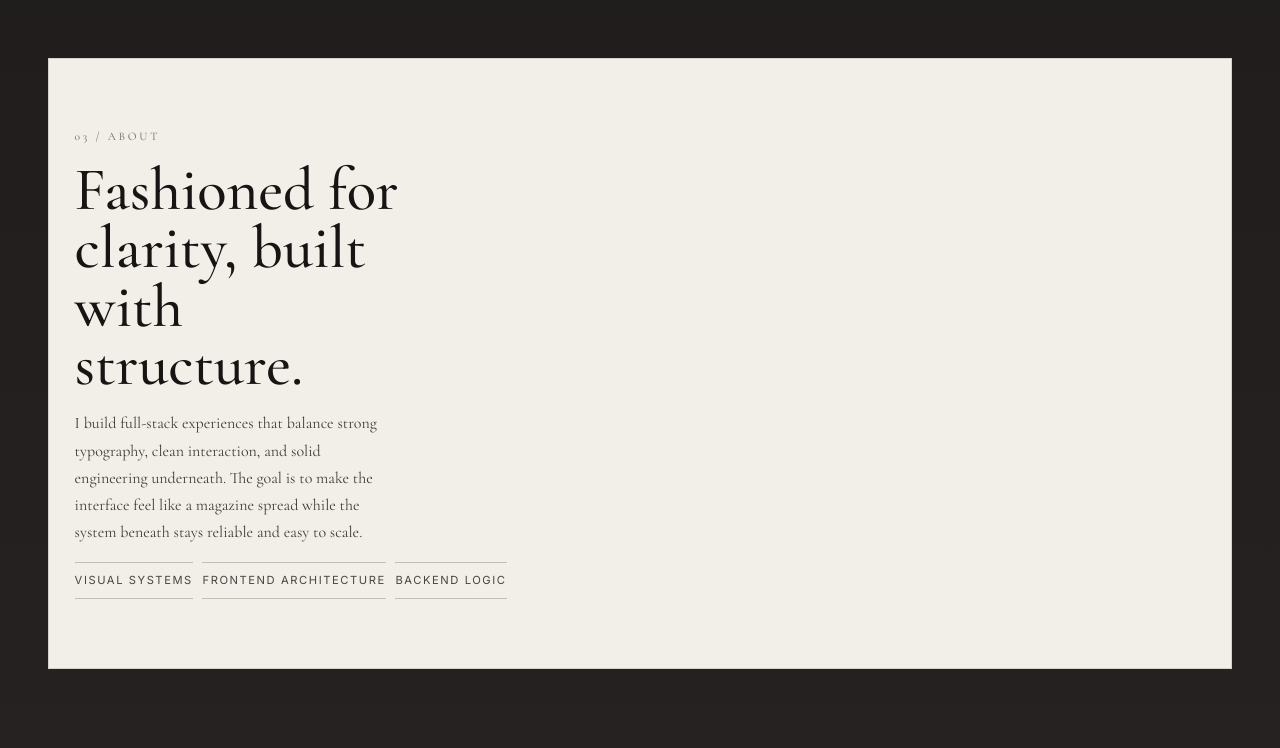
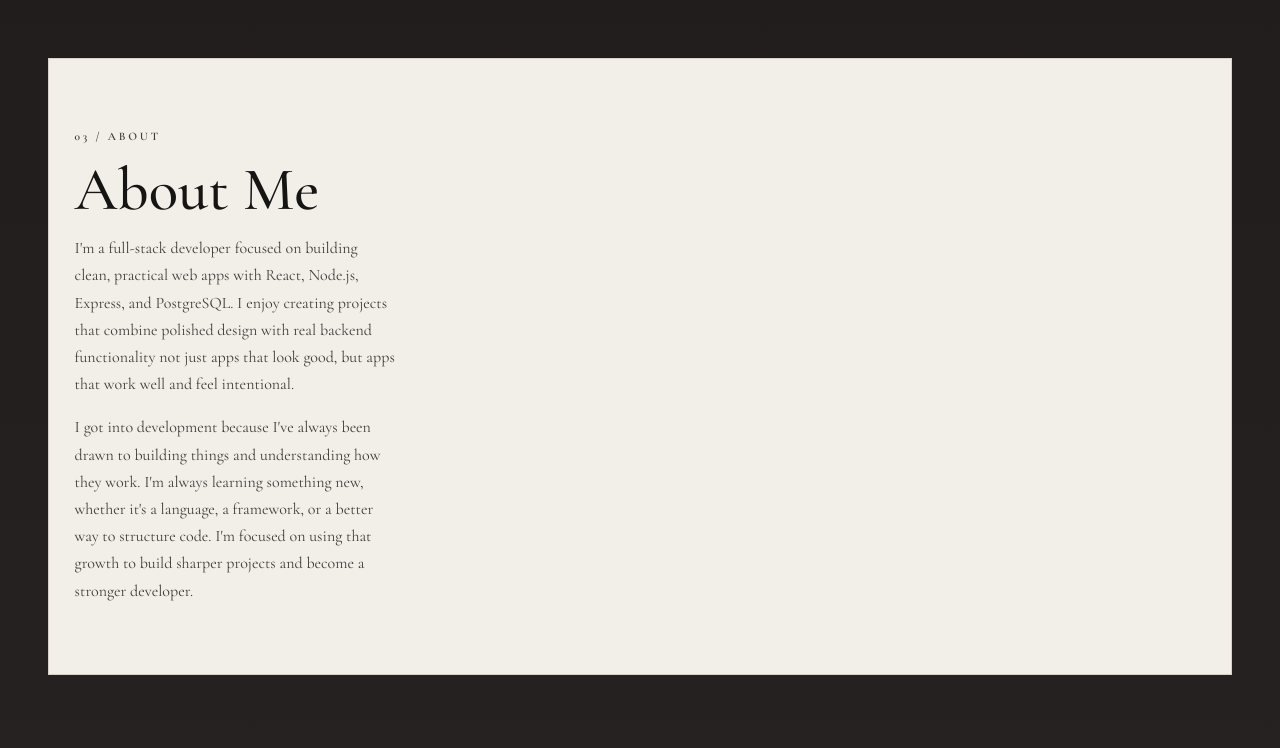
Before and after one commit to JariBesonen/Portfolio-Hosting-Site, a React (Vite) app: page / in a window 1280 px wide. Shown: the part 2700-3448 px from the top of the page. Built offline with nearby package versions, Linux system fonts and the light colour scheme; a web font is replaced by a local one.

Commit message:
update about sections content

```diff
--- a/src/Pages/Home/Home.css
+++ b/src/Pages/Home/Home.css
@@ -2197,7 +2197,8 @@ footer {
 
 .about-kicker,
 .contact-kicker {
-  color: rgba(23, 22, 20, 0.62);
+  color: rgba(23, 22, 20, 0.84);
+  font-weight: 600;
   letter-spacing: 0.24em;
 }
 
--- a/src/Pages/Home/Home.jsx
+++ b/src/Pages/Home/Home.jsx
@@ -356,18 +356,22 @@ function Home() {
           <div className="about-editorial-layout">
             <div className="about-editorial-copy">
               <p className="about-kicker">03 / About</p>
-              <h5>Fashioned for clarity, built with structure.</h5>
+              <h5>About Me</h5>
               <p className="about-lead">
-                I build full-stack experiences that balance strong typography,
-                clean interaction, and solid engineering underneath. The goal is
-                to make the interface feel like a magazine spread while the
-                system beneath stays reliable and easy to scale.
+                I&apos;m a full-stack developer focused on building clean,
+                practical web apps with React, Node.js, Express, and PostgreSQL.
+                I enjoy creating projects that combine polished design with real
+                backend functionality not just apps that look good, but apps
+                that work well and feel intentional.
               </p>
-              <div className="about-focus-row">
-                <span>Visual systems</span>
-                <span>Frontend architecture</span>
-                <span>Backend logic</span>
-              </div>
+              <p className="about-lead">
+                I got into development because I&apos;ve always been drawn to
+                building things and understanding how they work. I&apos;m always
+                learning something new, whether it&apos;s a language, a
+                framework, or a better way to structure code. I&apos;m focused
+                on using that growth to build sharper projects and become a
+                stronger developer.
+              </p>
             </div>
           </div>
         </section>
```
